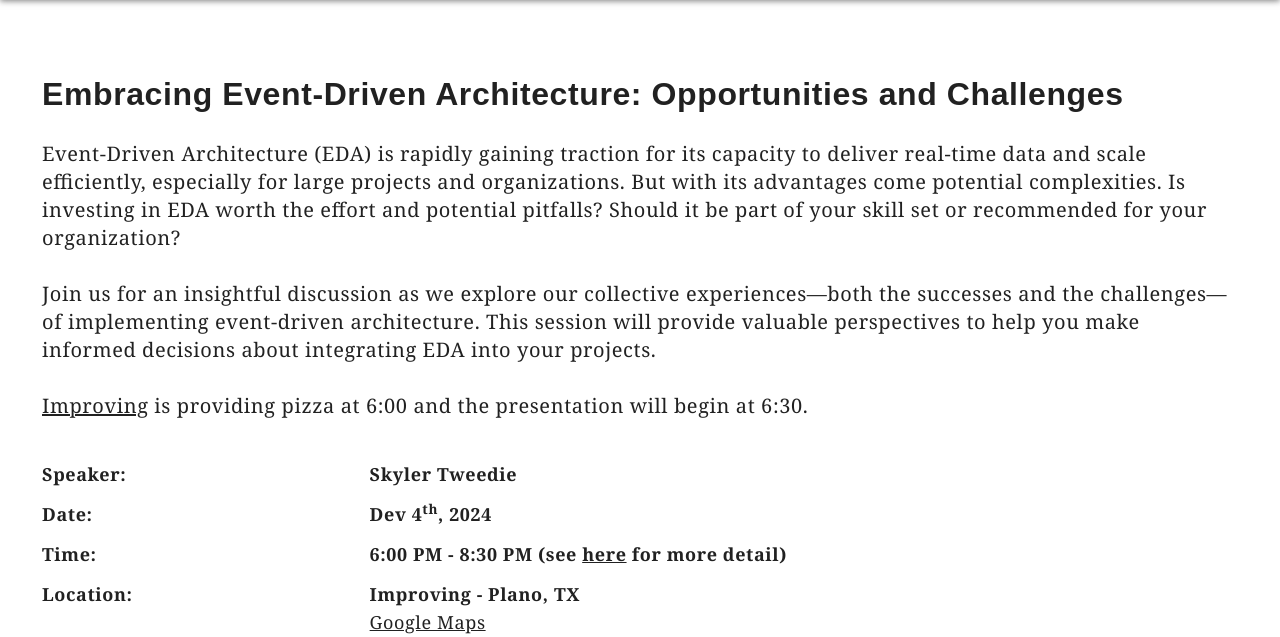
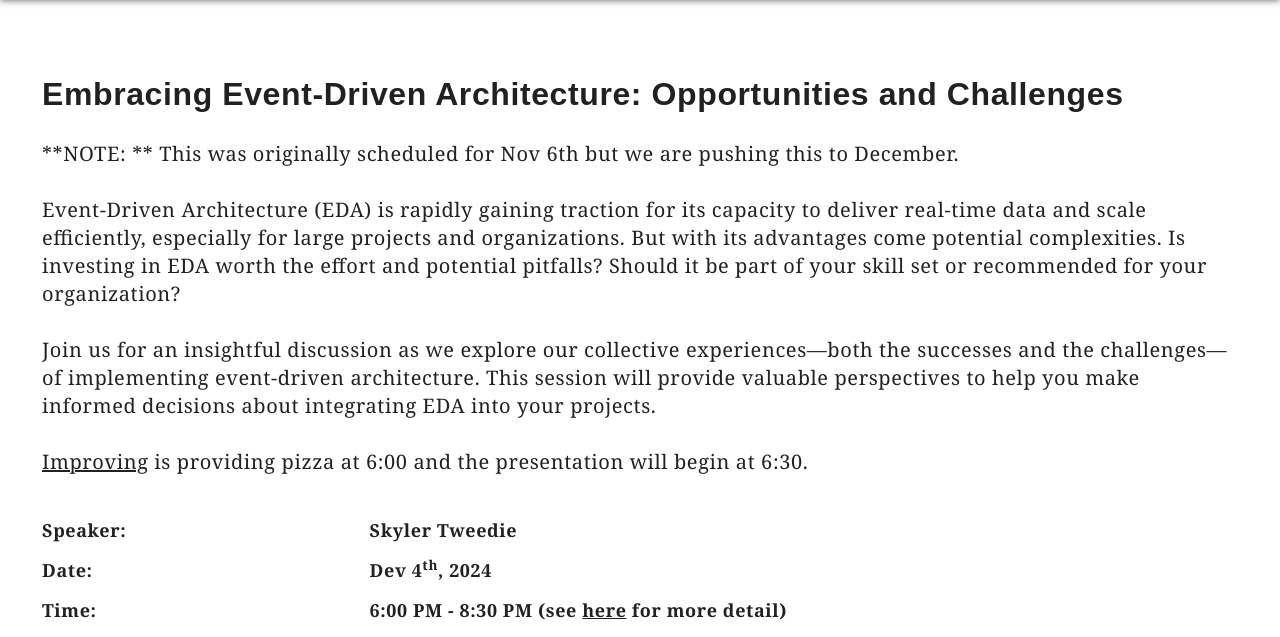
Before and after one commit to north-dallas-developers/northdallas-site, an Eleventy site: page meetings/posts/2024-11-06-event-driven-architecture.md in a window 1280 px wide. Shown: the part 163-800 px from the top of the page. Built offline with nearby package versions, Linux system fonts and the light colour scheme; Eleventy itself is replaced by a stand-in of ours; files that its build step writes are made by us from their sources; a web font is replaced by a local one; what jsdom would draw is missing.

Commit message:
Update 2024-11-06-event-driven-architecture.md

```diff
--- a/meetings/posts/2024-11-06-event-driven-architecture.md
+++ b/meetings/posts/2024-11-06-event-driven-architecture.md
@@ -3,6 +3,8 @@ title: 'Embracing Event-Driven Architecture: Opportunities and Challenges'
 date: '2024-12-04'
 ---
 # {{ title }}
+
+**NOTE: ** This was originally scheduled for Nov 6th but we are pushing this to December.
 
 Event-Driven Architecture (EDA) is rapidly gaining traction for its capacity to deliver real-time data and scale efficiently, especially for large projects and organizations. But with its advantages come potential complexities. Is investing in EDA worth the effort and potential pitfalls? Should it be part of your skill set or recommended for your organization?
 
```
